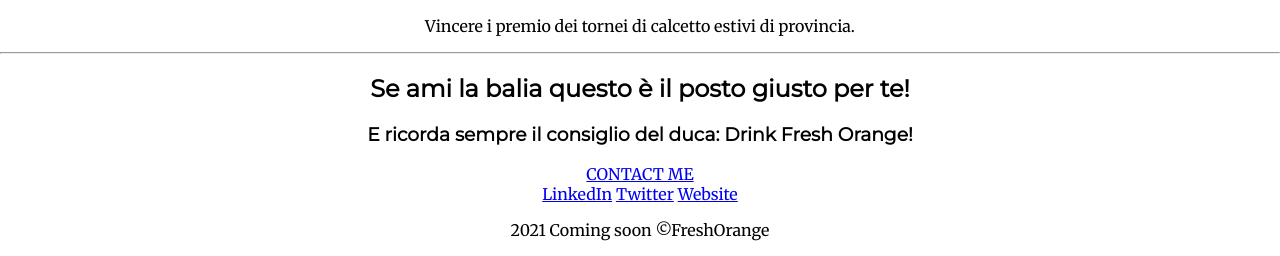
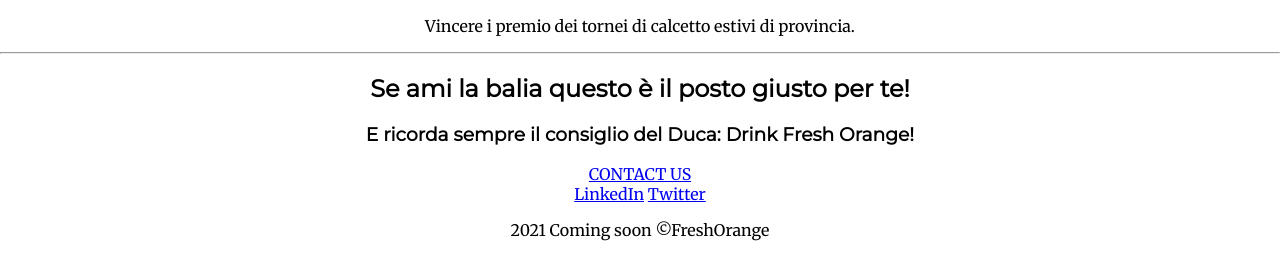
Before and after one commit to fededifu/FreshOrange, a plain HTML site: page index.html in a window 1280 px wide. Shown: the part 1969-2225 px from the top of the page. Drawn offline with Linux system fonts and the light colour scheme.

Commit message:
Update index.html

```diff
--- a/index.html
+++ b/index.html
@@ -42,17 +42,16 @@
   <hr>
   <div class="contact-me">
     <h2>Se ami la balia questo è il posto giusto per te!</h2>
-    <h3>E ricorda sempre il consiglio del duca: Drink Fresh Orange! </h3>
+    <h3>E ricorda sempre il consiglio del Duca: Drink Fresh Orange! </h3>
     <p> </p>
-    <a class="btn" href="mailto:name@email.com">CONTACT ME</a>
+    <a class="btn" href="mailto:federico.difusco@gmail.com">CONTACT US</a>
   </div>
 </div>
 
 
 <div class="bottom-container">
-  <a class="footer-link" href="https://www.linkedin.com/">LinkedIn</a>
-  <a class="footer-link" href="https://twitter.com/">Twitter</a>
-  <a class="footer-link" href="https://www.appbrewery.co/">Website</a>
+  <a class="footer-link" href="https://www.linkedin.com/in/giovanni-ferro-5780751a9/">LinkedIn</a>
+  <a class="footer-link" href="https://twitter.com/Alex_L_Ariete?s=09/">Twitter</a>
   <p>2021 Coming soon ©FreshOrange</p>
 </div>
 
```
